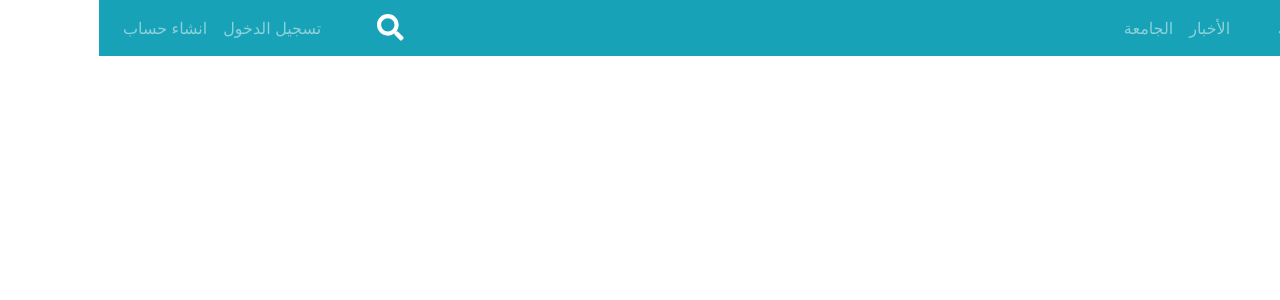
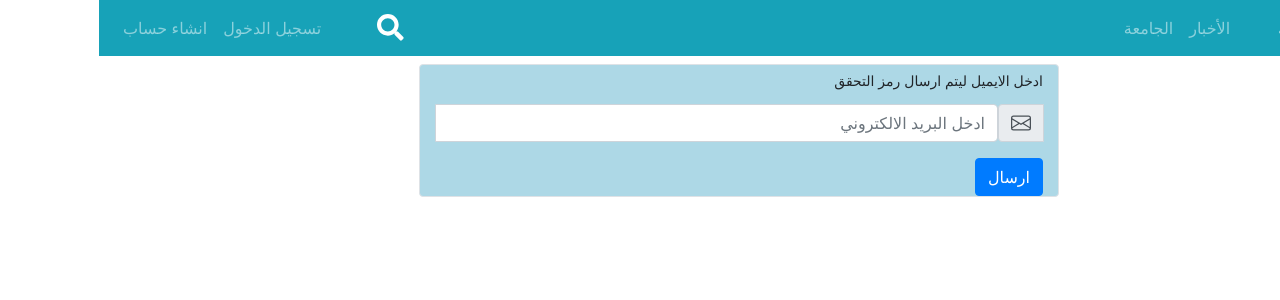
Before and after one commit to murtaja1/iraqi-student-frontend, a Vue app: page /forgotpassword in a window 1280 px wide. Shown: the top 300 px of the page. Built offline with nearby package versions, Linux system fonts and the light colour scheme.

Commit message:
Feat: add forgotpassword

```diff
--- a/src/router/index.js
+++ b/src/router/index.js
@@ -6,6 +6,7 @@ import collage from "../views/Collage.vue"
 import department from "../views/Department.vue"
 import logIn from "../views/LogIn.vue"
 import register from "../views/Register.vue"
+import ForgotPassword from "../views/ForgotPassword"
 
 // remember transition for router.
 
@@ -21,6 +22,11 @@ const routes = [
 		path: "/register",
 		name: "Register",
 		component: register
+	},
+	{
+		path: "/forgotpassword",
+		name: "forgotpassword",
+		component: ForgotPassword
 	},
 	{
 		path: "/",
--- /dev/null
+++ b/src/views/ForgotPassword.vue
@@ -0,0 +1,111 @@
+<template>
+	<b-container class="border mt-2 rounded col-md-6 bg-color">
+		<b-form @submit.prevent="handleSubmit" class="text-right">
+			<b-form-group
+				v-if="form.forgotPasswordForm"
+				id="input-group-2"
+				label-size="sm"
+				label="ادخل الايميل ليتم ارسال رمز التحقق"
+				label-for="input-2"
+			>
+				<b-input-group>
+					<b-input-group-prepend is-text>
+						<b-icon icon="envelope"></b-icon>
+					</b-input-group-prepend>
+					<b-form-input
+						:class="[alertStatus.emailFocus || alertStatus.emailFail ? 'input' : '']"
+						id="input-2"
+						v-model="form.email"
+						type="email"
+						:title="title"
+						@invalid="checkEmailValidity"
+						@input="checkEmailValidity"
+						required
+						placeholder="ادخل البريد الالكتروني"
+					></b-form-input>
+				</b-input-group>
+				<span v-if="alertStatus.emailFail">
+					<b-alert show variant="danger" class="mt-1" dismissible>
+						<b-icon icon="exclamation-circle-fill" variant="danger"></b-icon>
+						هذا الايميل غير صالح للاستخدام, يرجى ادخال اميل صالح!
+					</b-alert></span
+				>
+				<span v-if="alertStatus.emailSuccess">
+					<b-alert show variant="success" class="mt-1" dismissible>
+						لقد تم ارسال رمز التحقق الى بريدك الالكتروني!
+					</b-alert></span
+				>
+			</b-form-group>
+
+			<b-button type="submit" variant="primary">ارسال</b-button>
+		</b-form>
+	</b-container>
+</template>
+
+<script>
+export default {
+	data() {
+		return {
+			form: {
+				email: "",
+				forgotPasswordForm: true,
+				resetPasswordForm: false
+			},
+			title: "املأ ألحقل رجاءاً",
+			oninvalid: "setCustomValidity('املأ ألحقل رجاءاً')",
+			oninput: "setCustomValidity('')",
+			alertStatus: {
+				emailFail: false,
+				emailSuccess: false,
+				emailFocus: false
+			}
+		}
+	},
+	methods: {
+		checkEmailValidity() {
+			var email = document.getElementById("input-2")
+			if (email.value === "") {
+				email.setCustomValidity(" يرجى ملىء ألحقل ")
+				this.alertStatus.emailFocus = true
+			} else if (email.validity.typeMismatch) {
+				this.alertStatus.emailFocus = true
+				email.setCustomValidity(`يرجىء ادخال اميل صالح`)
+			} else {
+				this.alertStatus.emailFocus = false
+				email.setCustomValidity("")
+			}
+		},
+		handleSubmit: async function() {
+			this.alertStatus.email = false
+			const promise = await fetch(`${this.$store.state.tokenModel.url}api/password_reset/`, {
+				method: "POST",
+				headers: {
+					"Content-Type": "application/json"
+				},
+				body: JSON.stringify({
+					email: this.form.email
+				})
+			})
+			const res = await promise.json()
+			console.log(res)
+			if (res.email) {
+				this.alertStatus.emailFail = true
+			} else if (res.status == "OK") {
+				this.alertStatus.emailSuccess = true
+			}
+			console.log(res)
+		}
+	}
+}
+</script>
+<style lang="scss" scoped>
+// use the register instead.
+.bg-color {
+	background-color: lightblue;
+}
+.input:focus {
+	outline: none !important;
+	border-color: rgb(219, 24, 24);
+	box-shadow: 0 0 5px red;
+}
+</style>
--- a/src/views/LogIn.vue
+++ b/src/views/LogIn.vue
@@ -47,8 +47,8 @@
 					></b-form-input>
 				</b-input-group>
 			</b-form-group>
-
 			<b-button type="submit" variant="primary">تسجيل الدخول</b-button>
+			<b-link to="/forgotpassword"> نسيت كلمة المرور؟ </b-link>
 		</b-form>
 
 		<hr class="col-sm-4 col-6" />
```
Also changed, not shown: .eslintrc.js.
